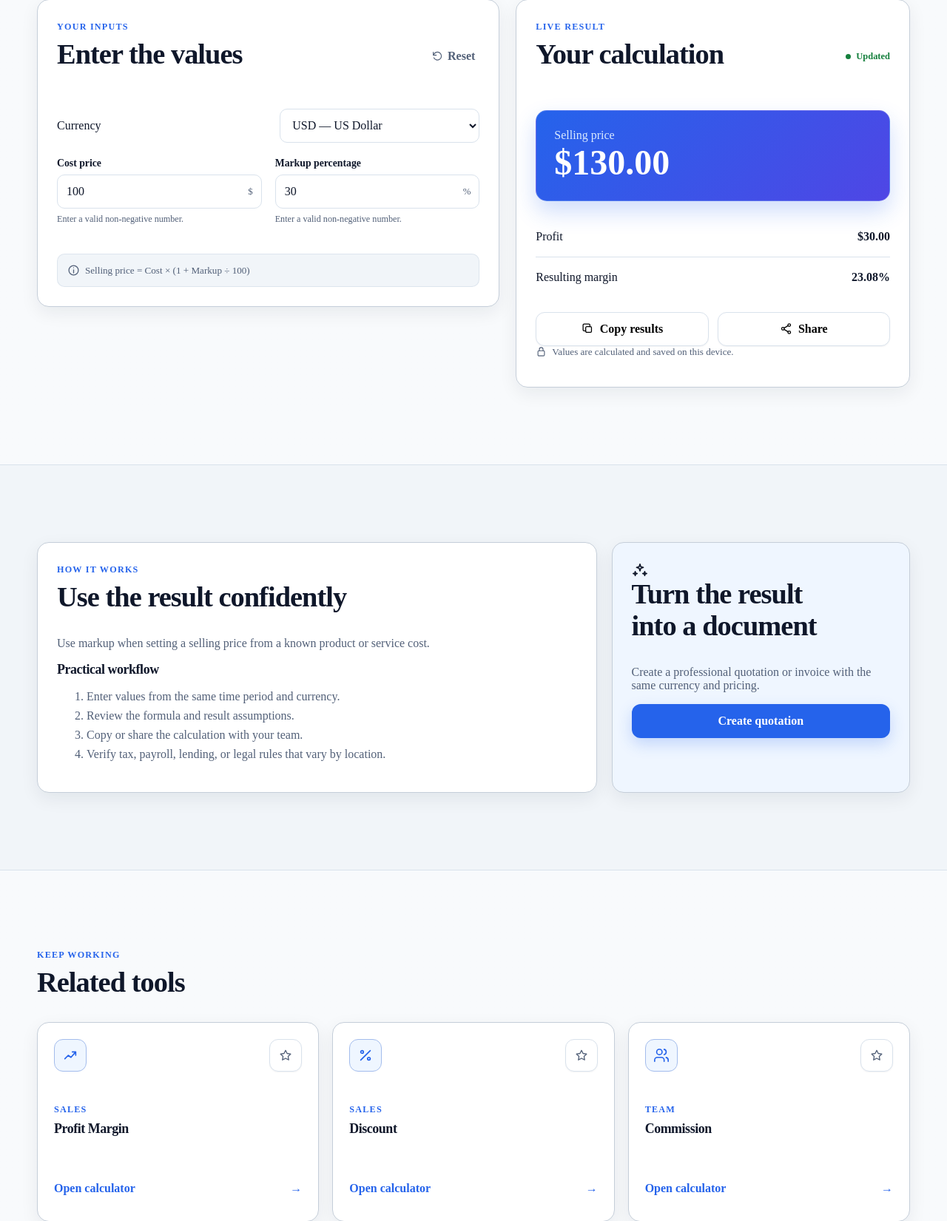
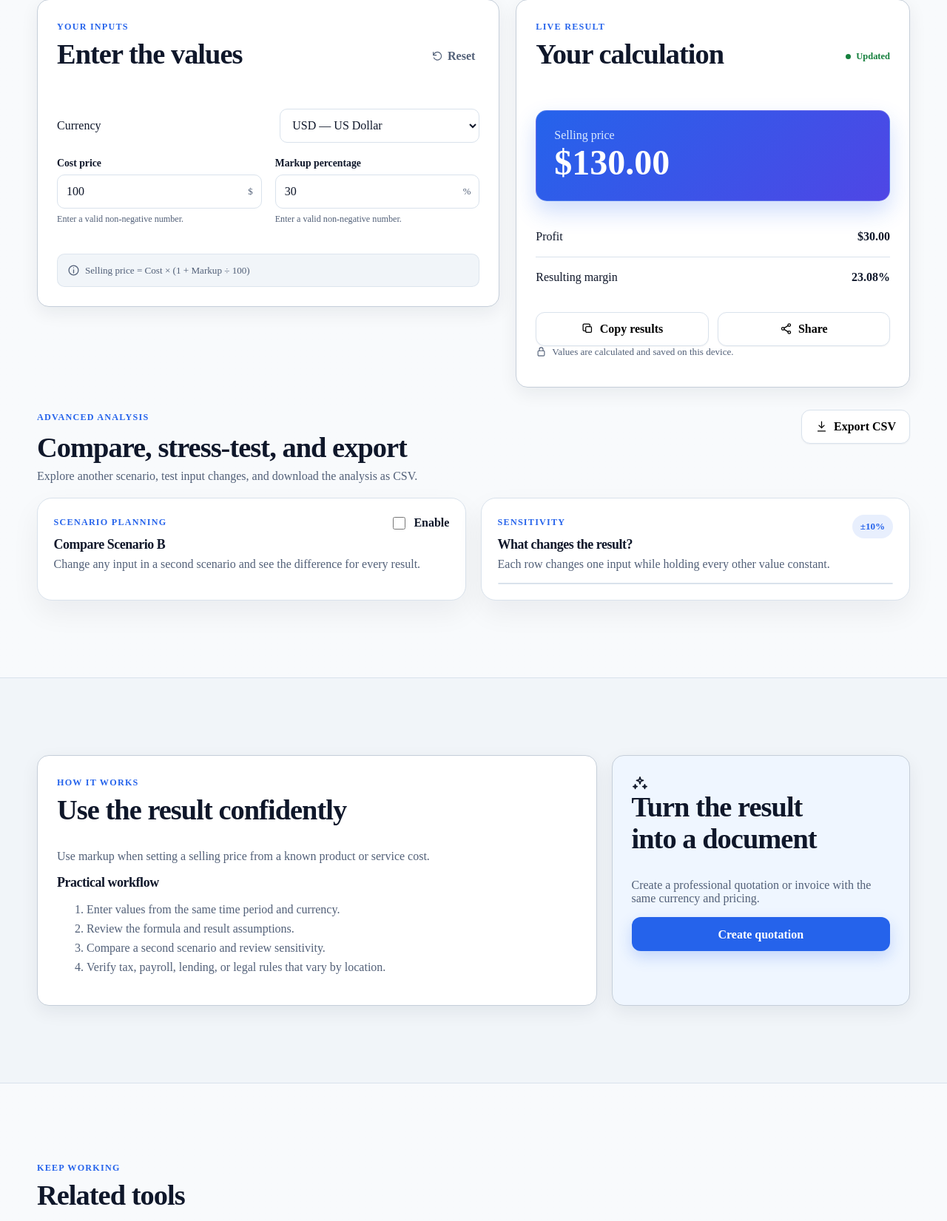
Before and after one commit to rahmatullahboss/ozzyl-tools, a Flask app: page /tools/markup-calculator/ in a window 1280 px wide. Shown: the part 440-2091 px from the top of the page at 74% size. Run offline with Flask 3, Linux system fonts and the light colour scheme.

Commit message:
feat: add advanced analysis interface to calculators

```diff
--- a/app/templates/calculator.html
+++ b/app/templates/calculator.html
@@ -1,5 +1,9 @@
 {% extends 'base.html' %}
 {% from 'macros.html' import icon, tool_card %}
+
+{% block styles %}
+<link rel="stylesheet" href="{{ url_for('static', filename='css/advanced-calculator.css') }}">
+{% endblock %}
 
 {% block structured_data %}
 <script type="application/ld+json" nonce="{{ g.csp_nonce }}">{{ {
@@ -68,12 +72,57 @@
       </div>
       <p class="privacy-note">{{ icon('lock', 15) }} Values are calculated and saved on this device.</p>
     </aside>
+
+    <section class="advanced-analysis" aria-labelledby="advanced-analysis-title">
+      <div class="advanced-analysis-heading">
+        <div><span class="eyebrow">Advanced analysis</span><h2 id="advanced-analysis-title">Compare, stress-test, and export</h2><p>Explore another scenario, test input changes, and download the analysis as CSV.</p></div>
+        <button class="button button-secondary" type="button" data-export-analysis>{{ icon('download', 17) }} Export CSV</button>
+      </div>
+
+      <div class="analysis-grid">
+        <article class="analysis-card">
+          <div class="analysis-card-heading"><div><span class="eyebrow">Scenario planning</span><h3>Compare Scenario B</h3></div><label class="analysis-toggle"><input type="checkbox" data-scenario-toggle><span>Enable</span></label></div>
+          <p>Change any input in a second scenario and see the difference for every result.</p>
+          <div data-scenario-panel hidden>
+            <div class="form-grid scenario-grid">
+              {% for input in tool.inputs %}
+              <div class="field-group">
+                <label for="scenario-{{ input.id }}">{{ input.label }}</label>
+                <div class="number-field" data-kind="{{ input.kind }}">
+                  <input id="scenario-{{ input.id }}" name="{{ input.id }}" type="number" inputmode="decimal" value="{{ input.value }}" min="{{ input.min }}" {% if input.max is defined %}max="{{ input.max }}"{% endif %} step="{{ input.step }}" data-scenario-input>
+                  <span class="field-affix" aria-hidden="true"></span>
+                </div>
+              </div>
+              {% endfor %}
+            </div>
+          </div>
+          <div class="analysis-table-wrap" data-scenario-table hidden><table><thead></thead><tbody></tbody></table></div>
+        </article>
+
+        <article class="analysis-card">
+          <div class="analysis-card-heading"><div><span class="eyebrow">Sensitivity</span><h3>What changes the result?</h3></div><span class="analysis-badge">±10%</span></div>
+          <p>Each row changes one input while holding every other value constant.</p>
+          <div class="analysis-table-wrap"><table data-sensitivity-table><thead></thead><tbody></tbody></table></div>
+        </article>
+      </div>
+
+      <article class="analysis-card projection-card" data-projection-card hidden>
+        <div class="analysis-card-heading">
+          <div><span class="eyebrow">Detailed projection</span><h3>Schedule and future breakdown</h3></div>
+          {% if tool.formula == 'loan' %}
+          <label class="compact-analysis-field"><span>Extra monthly payment</span><div class="number-field"><input type="number" min="0" step="0.01" value="0" data-loan-extra-payment><span class="field-affix" data-advanced-currency-affix></span></div></label>
+          {% endif %}
+        </div>
+        <p class="projection-summary" data-projection-summary></p>
+        <div class="analysis-table-wrap projection-table-wrap"><table data-projection-table><thead></thead><tbody></tbody></table></div>
+      </article>
+    </section>
   </div>
 </section>
 
 <section class="section section-surface">
   <div class="container content-grid">
-    <article class="prose-card"><span class="eyebrow">How it works</span><h2>Use the result confidently</h2><p>{{ tool.guide }}</p><h3>Practical workflow</h3><ol><li>Enter values from the same time period and currency.</li><li>Review the formula and result assumptions.</li><li>Copy or share the calculation with your team.</li><li>Verify tax, payroll, lending, or legal rules that vary by location.</li></ol></article>
+    <article class="prose-card"><span class="eyebrow">How it works</span><h2>Use the result confidently</h2><p>{{ tool.guide }}</p><h3>Practical workflow</h3><ol><li>Enter values from the same time period and currency.</li><li>Review the formula and result assumptions.</li><li>Compare a second scenario and review sensitivity.</li><li>Verify tax, payroll, lending, or legal rules that vary by location.</li></ol></article>
     <aside class="prose-card callout-card"><span>{{ icon('sparkles', 22) }}</span><h2>Turn the result into a document</h2><p>Create a professional quotation or invoice with the same currency and pricing.</p><a class="button button-primary button-full" href="{{ url_for('main.document_generator', document_type='quotation') }}">Create quotation</a></aside>
   </div>
 </section>
```
